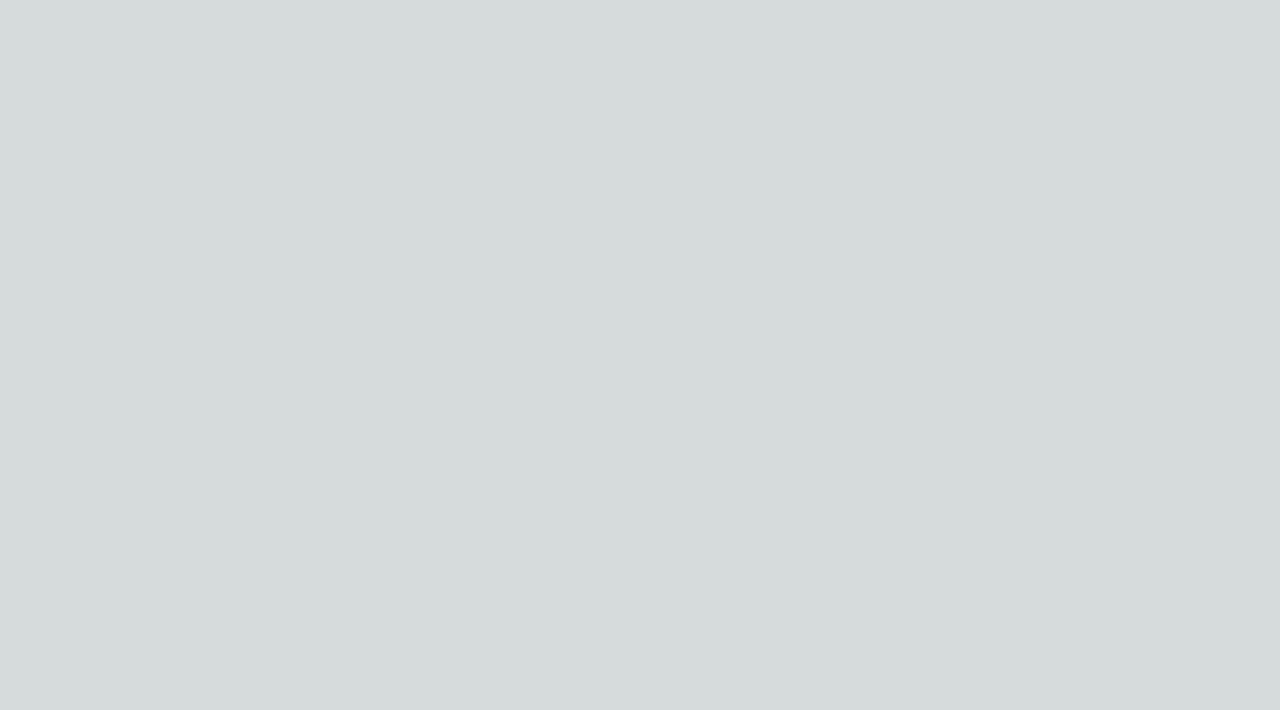
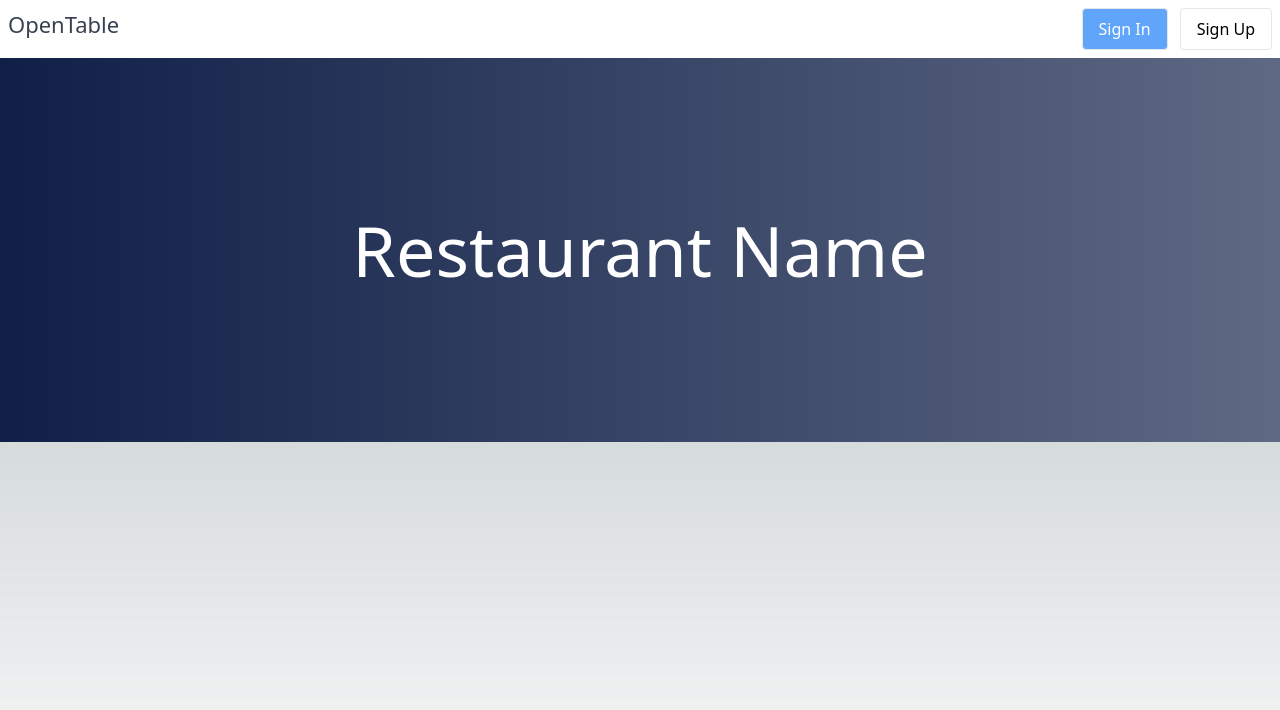
Before and after one commit to subashhB/restaurant-reservation-app, a Next.js app: page / in a window 1280 px wide. Shown: the top 710 px of the page. Built offline with nearby package versions, Linux system fonts and the light colour scheme.

Commit message:
Restaurant Page

```diff
--- a/app/page.tsx
+++ b/app/page.tsx
@@ -5,5 +5,32 @@ import styles from "./page.module.css";
 const inter = Inter({ subsets: ["latin"] });
 
 export default function Home() {
-  return <main></main>;
+  return (
+    <main>
+      {/* Navbar */}
+      <nav className="bg-white p-2 flex justify-between">
+        <a href="" className="text-bold text-gray-700 text-2xl">
+          OpenTable
+        </a>
+        <div>
+          <div className="flex">
+            <button className="bg-blue-400 text-white border p-1 px-4 rounded mr-3">
+              Sign In
+            </button>
+            <button className="border p-2 px-4 rounded text-black ">
+              Sign Up
+            </button>
+          </div>
+        </div>
+      </nav>
+      {/* HEADER */}
+      <div className="h-96 overflow-hidden">
+        <div className="bg-center bg-gradient-to-r from-[#0f1f47] to-[#5f6984] h-full flex justify-center items-center">
+          <h1 className="text-7xl text-white capitalize text-shadow text-center">
+            Restaurant Name
+          </h1>
+        </div>
+      </div>
+    </main>
+  );
 }
```
